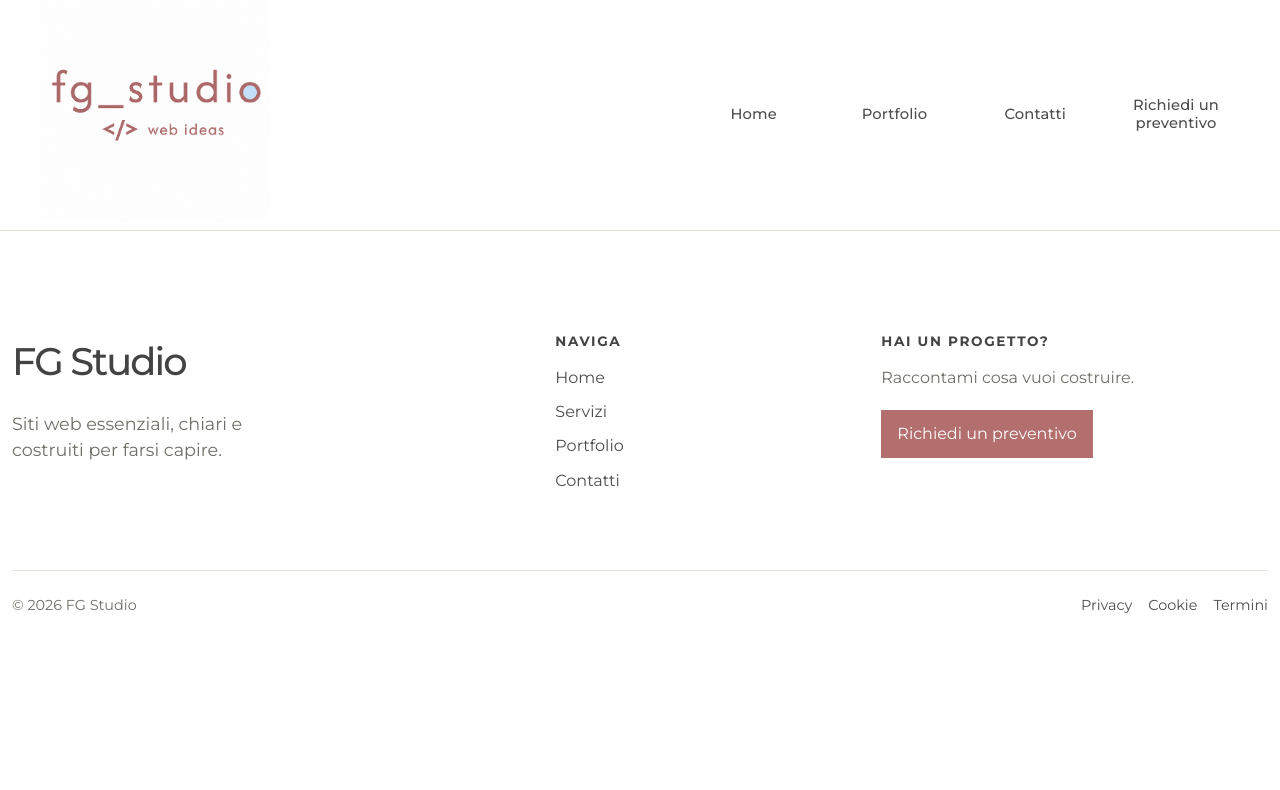
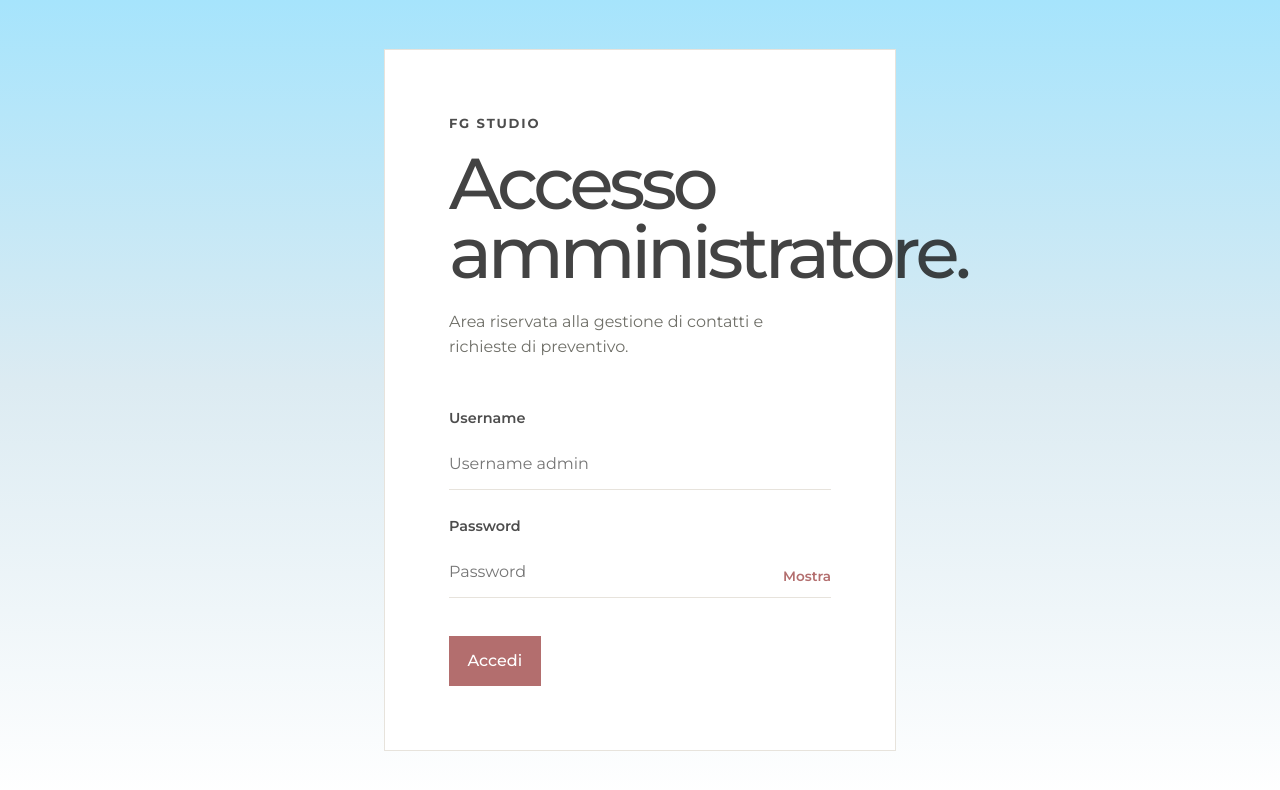
Before and after one commit to GiulioFardella/fgstudio1, a React (Create React App) app: page /admin/login in a window 1280 px wide. Shown: the top 790 px of the page. Built offline with nearby package versions, Linux system fonts and the light colour scheme.

Commit message:
adds admin panel

```diff
--- a/src/App.js
+++ b/src/App.js
@@ -1,24 +1,41 @@
 import "./App.css";
-import { BrowserRouter, Routes, Route } from "react-router-dom";
+import { BrowserRouter, Routes, Route, useLocation } from "react-router-dom";
 import Navbar1 from "./components/Navbar1";
+import Footer from "./components/Footer";
 import Home from "./pages/Home";
-import Footer from "./components/Footer";
 import Portfolio from "./pages/Portfolio";
 import Contacts from "./pages/Contacts";
 import Form1 from "./pages/Form1";
-import ScrollToTop from "./components/ScrollTop";
+import AdminLogin from "./pages/AdminLogin";
+import AdminDashboard from "./pages/AdminDashboard";
+
+function AppContent() {
+  const location = useLocation();
+  const isAdminArea = location.pathname.startsWith("/admin");
+
+  return (
+    <>
+      {!isAdminArea && <Navbar1 />}
+
+      <Routes>
+        <Route path="/" element={<Home />} />
+        <Route path="/portfolio" element={<Portfolio />} />
+        <Route path="/contacts" element={<Contacts />} />
+        <Route path="/form" element={<Form1 />} />
+
+        <Route path="/admin/login" element={<AdminLogin />} />
+        <Route path="/admin" element={<AdminDashboard />} />
+      </Routes>
+
+      {!isAdminArea && <Footer />}
+    </>
+  );
+}
+
 function App() {
   return (
     <BrowserRouter>
-      <Navbar1 />
-      <ScrollToTop />
-      <Routes>
-        <Route path="/" element={<Home />} />
-        <Route path="portfolio" element={<Portfolio />} />
-        <Route path="contacts" element={<Contacts />} />
-        <Route path="form" element={<Form1 />} />
-      </Routes>
-      <Footer />
+      <AppContent />
     </BrowserRouter>
   );
 }
--- a/src/components/ContactForm.jsx
+++ b/src/components/ContactForm.jsx
@@ -1,10 +1,13 @@
 import { useState } from "react";
 import { Form } from "react-bootstrap";
+import { API_BASE_URL } from "../config";
 
 function ContactForm() {
   const [isSent, setIsSent] = useState(false);
+  const [isSending, setIsSending] = useState(false);
+  const [error, setError] = useState("");
 
-  function handleSubmit(event) {
+  async function handleSubmit(event) {
     event.preventDefault();
 
     const form = event.currentTarget;
@@ -15,20 +18,50 @@ function ContactForm() {
       return;
     }
 
+    setIsSending(true);
+    setIsSent(false);
+    setError("");
+
     const formData = new FormData(form);
-    const honeypot = String(formData.get("website") || "").trim();
 
-    // Per ora non esiste ancora il backend.
-    // Quando sarà pronto, qui faremo POST /api/contact.
-    if (honeypot) {
+    const payload = {
+      name: String(formData.get("name") || "").trim(),
+      email: String(formData.get("email") || "").trim(),
+      phone: String(formData.get("phone") || "").trim(),
+      message: String(formData.get("message") || "").trim(),
+      consent: formData.get("consent") === "on",
+      website: String(formData.get("website") || "").trim(),
+    };
+
+    try {
+      const response = await fetch(`${API_BASE_URL}/api/contact`, {
+        method: "POST",
+        headers: {
+          "Content-Type": "application/json",
+          Accept: "application/json",
+        },
+        body: JSON.stringify(payload),
+      });
+
+      const data = await response.json().catch(() => null);
+
+      if (!response.ok || !data?.success) {
+        throw new Error(
+          data?.message || "Impossibile inviare la richiesta. Riprova."
+        );
+      }
+
       form.reset();
       form.classList.remove("was-validated");
-      return;
+      setIsSent(true);
+    } catch (submitError) {
+      setError(
+        submitError.message ||
+          "Si è verificato un errore. Riprova più tardi."
+      );
+    } finally {
+      setIsSending(false);
     }
-
-    setIsSent(true);
-    form.reset();
-    form.classList.remove("was-validated");
   }
 
   return (
@@ -102,14 +135,23 @@ function ContactForm() {
         required
       />
 
-      <button className="contacts-form__submit" type="submit">
-        Invia messaggio
+      <button
+        className="contacts-form__submit"
+        type="submit"
+        disabled={isSending}
+      >
+        {isSending ? "Invio in corso..." : "Invia messaggio"}
       </button>
 
       {isSent && (
         <p className="contacts-form__success" role="status">
-          Messaggio compilato correttamente. Il collegamento al backend verrà
-          aggiunto nella fase successiva.
+          Messaggio inviato correttamente. Ti ricontatteremo presto.
+        </p>
+      )}
+
+      {error && (
+        <p className="contacts-form__error" role="alert">
+          {error}
         </p>
       )}
     </Form>
--- /dev/null
+++ b/src/config.js
@@ -0,0 +1,2 @@
+export const API_BASE_URL =
+  process.env.REACT_APP_API_BASE_URL || "http://localhost:8080";
--- /dev/null
+++ b/src/css/admin-login.css
@@ -0,0 +1,120 @@
+.admin-login {
+  min-height: 100vh;
+  display: grid;
+  place-items: center;
+  padding: 2rem;
+  background: linear-gradient(
+    to bottom,
+    var(--azzurro) 0%,
+    #dcebf2 48%,
+    var(--bg) 100%
+  );
+}
+
+.admin-login__panel {
+  width: min(100%, 32rem);
+  padding: clamp(2rem, 5vw, 4rem);
+  border: 1px solid var(--border);
+  background: var(--bg);
+}
+
+.admin-login__eyebrow {
+  margin: 0;
+  color: var(--grigio);
+  font-size: 0.82rem;
+  font-weight: 700;
+  letter-spacing: 0.14em;
+}
+
+.admin-login h1 {
+  margin: 1rem 0 0;
+  color: var(--text);
+  font-size: clamp(2.8rem, 6vw, 4.5rem);
+  font-weight: 500;
+  line-height: 0.95;
+  letter-spacing: -0.06em;
+}
+
+.admin-login__intro {
+  max-width: 31ch;
+  margin: 1.5rem 0 0;
+  color: var(--muted);
+  line-height: 1.55;
+}
+
+.admin-login__form {
+  margin-top: 3rem;
+}
+
+.admin-login__field {
+  margin-bottom: 1.6rem;
+}
+
+.admin-login__field label {
+  display: block;
+  margin-bottom: 0.55rem;
+  color: var(--grigio);
+  font-size: 0.9rem;
+  font-weight: 600;
+}
+
+.admin-login__field input {
+  width: 100%;
+  min-height: 52px;
+  padding: 0.8rem 0;
+  border: 0;
+  border-bottom: 1px solid var(--border);
+  border-radius: 0;
+  color: var(--text);
+  background: transparent;
+  outline: none;
+}
+
+.admin-login__field input:focus {
+  border-bottom-color: var(--prugna);
+}
+
+.admin-login__password-wrap {
+  position: relative;
+}
+
+.admin-login__password-wrap input {
+  padding-right: 5.5rem;
+}
+
+.admin-login__show-password {
+  position: absolute;
+  right: 0;
+  bottom: 0.7rem;
+  border: 0;
+  padding: 0;
+  color: var(--prugna);
+  background: transparent;
+  font-size: 0.85rem;
+  font-weight: 600;
+}
+
+.admin-login__submit {
+  min-height: 50px;
+  margin-top: 0.8rem;
+  padding: 0.8rem 1.15rem;
+  border: 0;
+  color: #ffffff;
+  background: var(--prugna);
+  font-weight: 500;
+  transition:
+    background-color var(--transition-base),
+    transform var(--transition-base);
+}
+
+.admin-login__submit:hover,
+.admin-login__submit:focus-visible {
+  background: var(--text);
+  transform: translateY(-2px);
+}
+
+.admin-login__message {
+  margin: 1.5rem 0 0;
+  color: var(--muted);
+  line-height: 1.5;
+}
--- /dev/null
+++ b/src/pages/AdminDashboard.jsx
@@ -0,0 +1,10 @@
+function AdminDashboard() {
+  return (
+    <main>
+      <h1>Pannello amministratore</h1>
+      <p>Dashboard in arrivo.</p>
+    </main>
+  );
+}
+
+export default AdminDashboard;
--- /dev/null
+++ b/src/pages/AdminLogin.jsx
@@ -0,0 +1,75 @@
+import { useState } from "react";
+import "../css/admin-login.css";
+
+function AdminLogin() {
+  const [showPassword, setShowPassword] = useState(false);
+  const [message, setMessage] = useState("");
+
+  function handleSubmit(event) {
+    event.preventDefault();
+    setMessage("Login non ancora collegato al backend.");
+  }
+
+  return (
+    <main className="admin-login">
+      <section className="admin-login__panel">
+        <p className="admin-login__eyebrow">FG STUDIO</p>
+
+        <h1>Accesso amministratore.</h1>
+
+        <p className="admin-login__intro">
+          Area riservata alla gestione di contatti e richieste di preventivo.
+        </p>
+
+        <form className="admin-login__form" onSubmit={handleSubmit}>
+          <div className="admin-login__field">
+            <label htmlFor="admin-username">Username</label>
+            <input
+              id="admin-username"
+              name="username"
+              type="text"
+              autoComplete="username"
+              placeholder="Username admin"
+              required
+            />
+          </div>
+
+          <div className="admin-login__field">
+            <label htmlFor="admin-password">Password</label>
+
+            <div className="admin-login__password-wrap">
+              <input
+                id="admin-password"
+                name="password"
+                type={showPassword ? "text" : "password"}
+                autoComplete="current-password"
+                placeholder="Password"
+                required
+              />
+
+              <button
+                type="button"
+                className="admin-login__show-password"
+                onClick={() => setShowPassword((current) => !current)}
+              >
+                {showPassword ? "Nascondi" : "Mostra"}
+              </button>
+            </div>
+          </div>
+
+          <button className="admin-login__submit" type="submit">
+            Accedi
+          </button>
+
+          {message && (
+            <p className="admin-login__message" role="status">
+              {message}
+            </p>
+          )}
+        </form>
+      </section>
+    </main>
+  );
+}
+
+export default AdminLogin;
--- a/src/pages/Form1.jsx
+++ b/src/pages/Form1.jsx
@@ -1,12 +1,16 @@
 import { useRef, useState } from "react";
 import { Form, Modal } from "react-bootstrap";
+import { API_BASE_URL } from "../config";
 import "../css/form.css";
+
 function Form1() {
   const [showModal, setShowModal] = useState(false);
   const [submittedName, setSubmittedName] = useState("");
+  const [isSending, setIsSending] = useState(false);
+  const [error, setError] = useState("");
   const closeButtonRef = useRef(null);
 
-  function handleSubmit(event) {
+  async function handleSubmit(event) {
     event.preventDefault();
 
     const form = event.currentTarget;
@@ -17,13 +21,58 @@ function Form1() {
       return;
     }
 
+    setIsSending(true);
+    setError("");
+
     const formData = new FormData(form);
     const fullName = String(formData.get("name") || "").trim();
 
-    setSubmittedName(fullName.split(" ")[0] || "");
-    form.reset();
-    form.classList.remove("was-validated");
-    setShowModal(true);
+    const payload = {
+      name: fullName,
+      email: String(formData.get("email") || "").trim(),
+      phone: String(formData.get("phone") || "").trim(),
+      company: String(formData.get("company") || "").trim(),
+      sector: String(formData.get("sector") || "").trim(),
+      siteType: String(formData.get("siteType") || "").trim(),
+      goal: String(formData.get("goal") || "").trim(),
+      existingSite: String(formData.get("existingSite") || "").trim(),
+      budget: String(formData.get("budget") || "").trim(),
+      timeline: String(formData.get("timeline") || "").trim(),
+      message: String(formData.get("message") || "").trim(),
+      consent: formData.get("consent") === "on",
+      website: String(formData.get("website") || "").trim(),
+    };
+
+    try {
+      const response = await fetch(`${API_BASE_URL}/api/quote`, {
+        method: "POST",
+        headers: {
+          "Content-Type": "application/json",
+          Accept: "application/json",
+        },
+        body: JSON.stringify(payload),
+      });
+
+      const data = await response.json().catch(() => null);
+
+      if (!response.ok || !data?.success) {
+        throw new Error(
+          data?.message || "Impossibile inviare la richiesta. Riprova."
+        );
+      }
+
+      setSubmittedName(fullName.split(" ")[0] || "");
+      form.reset();
+      form.classList.remove("was-validated");
+      setShowModal(true);
+    } catch (submitError) {
+      setError(
+        submitError.message ||
+          "Si è verificato un errore. Riprova più tardi."
+      );
+    } finally {
+      setIsSending(false);
+    }
   }
 
   return (
@@ -32,6 +81,17 @@ function Form1() {
         <div className="quote-form__heading">
           <p className="quote-form__eyebrow">IL TUO PROGETTO</p>
           <h2>Compila il brief.</h2>
+        </div>
+
+        <div className="quote-form__honeypot" aria-hidden="true">
+          <label htmlFor="website">Sito web</label>
+          <input
+            id="website"
+            type="text"
+            name="website"
+            tabIndex={-1}
+            autoComplete="off"
+          />
         </div>
 
         <section className="quote-form__section">
@@ -44,6 +104,7 @@ function Form1() {
                 type="text"
                 name="name"
                 placeholder="Il tuo nome"
+                maxLength={120}
                 required
               />
             </Form.Group>
@@ -54,13 +115,19 @@ function Form1() {
                 type="email"
                 name="email"
                 placeholder="nome@email.it"
+                maxLength={254}
                 required
               />
             </Form.Group>
 
             <Form.Group className="quote-form__field" controlId="phone">
               <Form.Label>Telefono</Form.Label>
-              <Form.Control type="tel" name="phone" placeholder="+39 ..." />
+              <Form.Control
+                type="tel"
+                name="phone"
+                placeholder="+39 ..."
+                maxLength={50}
+              />
             </Form.Group>
 
             <Form.Group className="quote-form__field" controlId="company">
@@ -69,6 +136,7 @@ function Form1() {
                 type="text"
                 name="company"
                 placeholder="Nome della tua attività"
+                maxLength={160}
                 required
               />
             </Form.Group>
@@ -193,6 +261,7 @@ function Form1() {
               name="message"
               rows={7}
               placeholder="Servizi, pubblico di riferimento, pagine necessarie, idee o dettagli utili."
+              maxLength={4000}
               required
             />
           </Form.Group>
@@ -208,10 +277,20 @@ function Form1() {
         />
 
         <div className="quote-form__actions">
-          <button className="quote-form__submit" type="submit">
-            Invia richiesta
+          <button
+            className="quote-form__submit"
+            type="submit"
+            disabled={isSending}
+          >
+            {isSending ? "Invio in corso..." : "Invia richiesta"}
           </button>
         </div>
+
+        {error && (
+          <p className="quote-form__error" role="alert">
+            {error}
+          </p>
+        )}
       </Form>
 
       <Modal
@@ -222,18 +301,17 @@ function Form1() {
         contentClassName="quote-modal__content"
       >
         <Modal.Header closeButton>
-          <Modal.Title>Richiesta pronta.</Modal.Title>
+          <Modal.Title>Richiesta inviata.</Modal.Title>
         </Modal.Header>
 
         <Modal.Body>
           <p>
             {submittedName ? `${submittedName}, grazie. ` : "Grazie. "}
-            La richiesta è stata compilata correttamente.
+            Abbiamo ricevuto la tua richiesta.
           </p>
 
           <p className="quote-modal__note">
-            Questa è una conferma frontend: l’invio email verrà collegato più
-            avanti.
+            Ti ricontatteremo via email appena possibile.
           </p>
         </Modal.Body>
 
```
Also changed, not shown: src/css/contacts.css (+12 -0 lines), src/css/form.css (+21 -1 lines), 1 other file (tests, documents, lock files or other folders).
